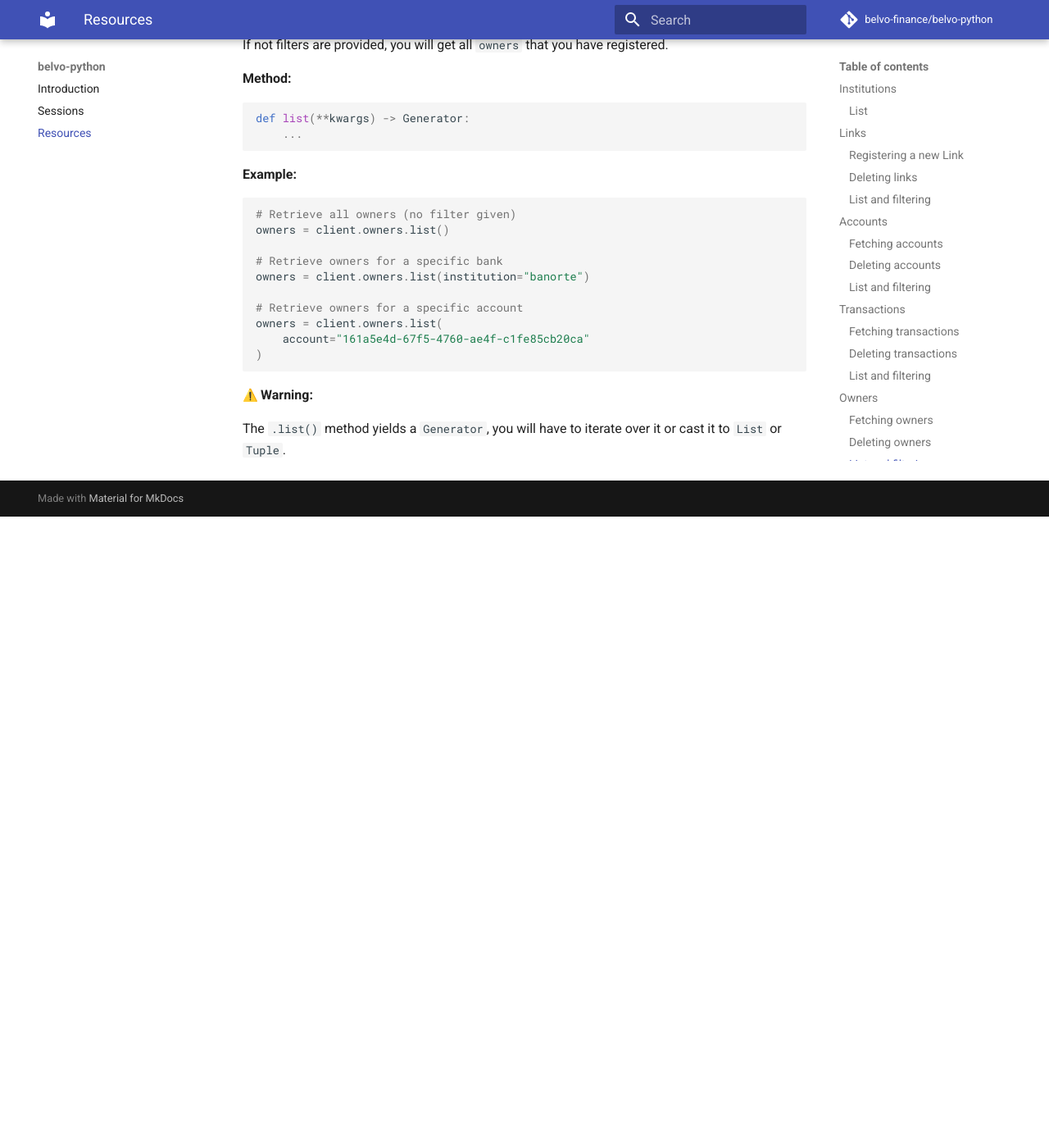
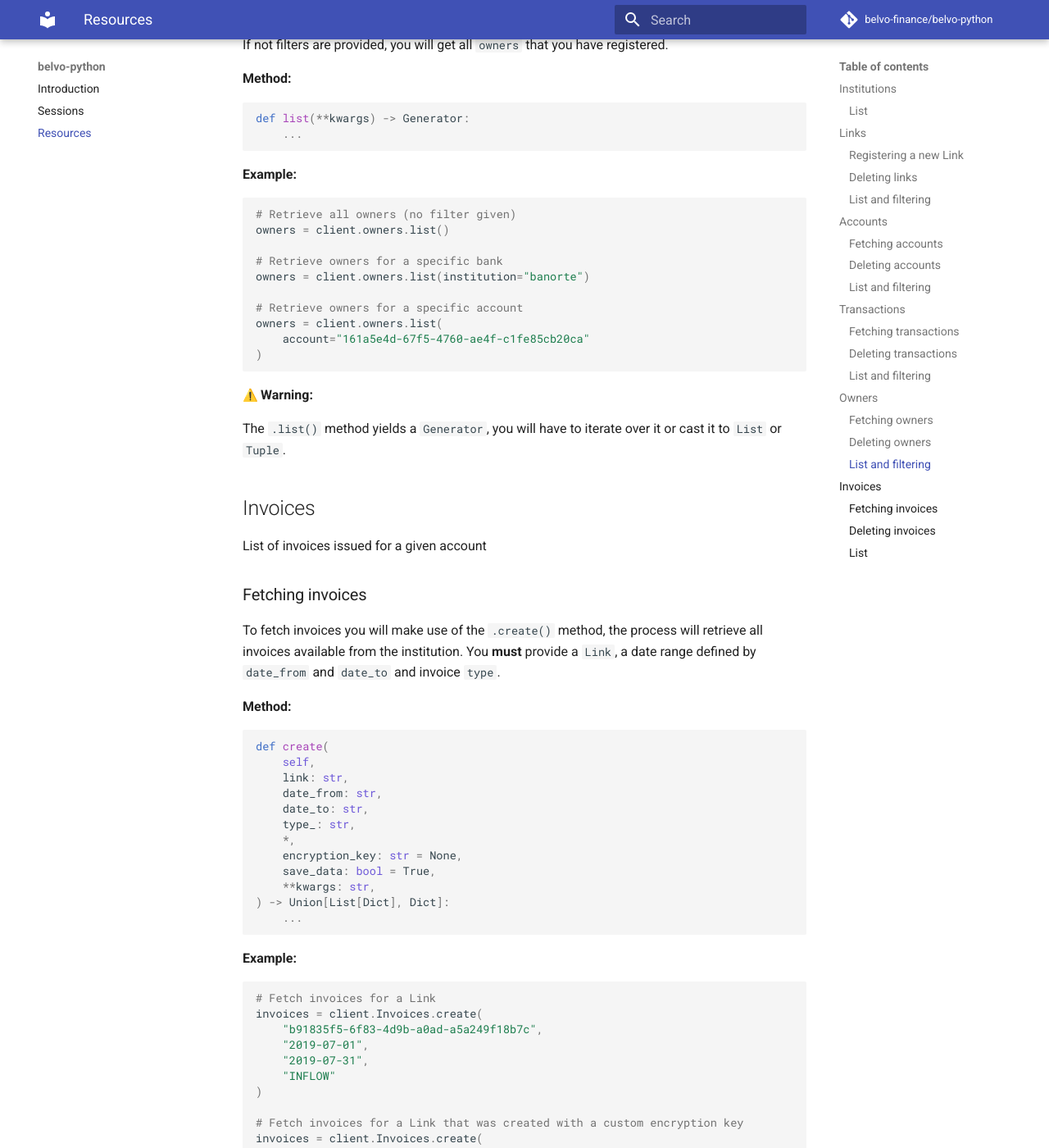
Before and after one commit to tian2992/belvo-python, an MkDocs documentation site: the page built from docs/resources.md, in a window 1280 px wide and 1400 px high, scrolled down 7953 px. Shown: the whole window at 82% size. Built offline with MkDocs 1.6.1 and Material for MkDocs 9.7.7, drawn with Linux system fonts in a browser that asks for light colours; emoji names are drawn with the system emoji font; comment, search, counter and statistics services are not loaded; before the commit the page ends 8583 px from its top, so only the background shows below that; some of the changed text lies outside the part shown.

Commit message:
Add invoices endpoint (#14)
* Add invoices endpoint

* Update test with save_data argument

* Invoices get not implemented

* Add test for invoices create + not implemented methods

* Increase test coverage

* Fix test naming

````diff
--- a/docs/resources.md
+++ b/docs/resources.md
@@ -396,3 +396,83 @@
 
 The `.list()` method yields a `Generator`, you will have to iterate  over it or
 cast it to `List` or `Tuple`.
+
+## Invoices
+List of invoices issued for a given account
+
+### Fetching invoices
+To fetch invoices you will make use of the `.create()` method, the process will
+retrieve all invoices available from the institution. You **must**
+provide a `Link`, a date range defined by `date_from` and `date_to` and invoice
+`type`.
+
+**Method:**
+
+```python
+def create(
+    self,
+    link: str,
+    date_from: str,
+    date_to: str,
+    type_: str,
+    *,
+    encryption_key: str = None,
+    save_data: bool = True,
+    **kwargs: str,
+) -> Union[List[Dict], Dict]:
+    ...
+```
+
+**Example:**
+```python
+# Fetch invoices for a Link
+invoices = client.Invoices.create(
+    "b91835f5-6f83-4d9b-a0ad-a5a249f18b7c",
+    "2019-07-01",
+    "2019-07-31",
+    "INFLOW"
+)
+
+# Fetch invoices for a Link that was created with a custom encryption key
+invoices = client.Invoices.create(
+    "b91835f5-6f83-4d9b-a0ad-a5a249f18b7c",
+    "2019-07-01",
+    "2019-07-31",
+    "INFLOW",
+    encryption_key="your-encryption-key"
+)
+```
+
+### Deleting invoices
+A `Invoice` is persisted into our database after you fetch it, if you want you
+can delete it at any time.
+
+**Method:**
+```python
+def delete(invoice: str) -> bool:
+    ...
+```
+
+**Example:**
+```python
+client.Invoices.delete("b92935e6-fb9a-4c2f-9d7c-3e42165421d6")
+
+```
+
+### List
+**Method:**
+```python
+def list(**filters) -> Generator:
+    ...
+```
+
+**Example:**
+```python
+# Retrieve all invoices
+invoices = client.Invoices.list()
+```
+
+**:warning: Warning:**
+
+The `.list()` method yields a `Generator`, you will have to iterate  over it or
+cast it to `List` or `Tuple`.
````
Also changed, not shown: docs/sessions.md (+1 -0 lines), 4 other files.
